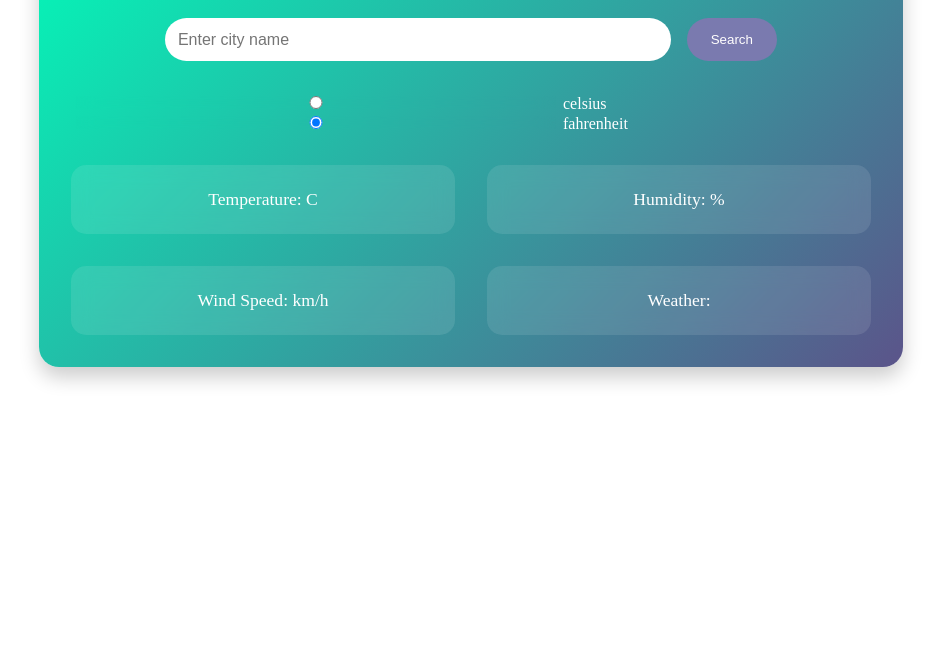
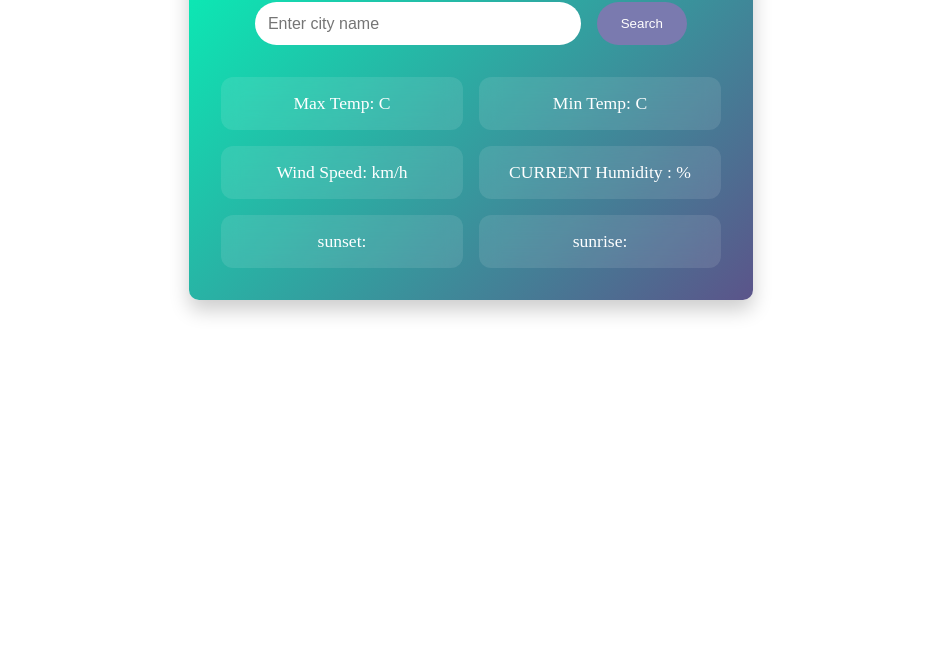
Before and after one commit to Deeptidevi/weatherApp, a plain HTML site: page index.html in a window 1280 px wide. Shown: the part 152-800 px from the top of the page, without its empty margins (169-1110 px from the left). Drawn offline with Linux system fonts and the light colour scheme.

Commit message:
Initial commit

```diff
--- a/index.html
+++ b/index.html
@@ -7,45 +7,48 @@
     <link rel="Stylesheet" href="stryle.css">
 </head>
 <body>
+
     <div class="weather">
-        <h1>CURRENT WEATHER</h1>
+        <h1>WEATHER DETECTOR</h1>
         <div class="search">
-            <input type="text" id="cityInput" placeholder="Enter city name">
+            <input type="text" class="cityInput" placeholder="Enter city name">
 
             <button id="searchBotton" >Search</button>
 
-            </div>
-            <div class="units">
-                <label>
-                    <input type="radio" name="unit" value="celsius" checked>
-                    celsius
-                </label>
-                <label>
-                    <input type="radio" name="unit" value="fahrenheit" checked>
-                    fahrenheit
-                </label>
             </div>
             <div class="info">
                <h2 id="cityName"></h2>
                <div class="weather-details">
                 <div class="detail-box">
                     <i class ="fas fa-temperature-high"></i>
-                <p>Temperature: <span id="temp"></span>C</p>
+                <p>Max Temp: <span id="temp"></span>C</p>
                </div>
                <div class="detail-box">
-                <i class="fas fa-tint"></i>
-                <p>Humidity: <span id="humidity"></span>%</p>
-               </div>
+                <i class ="fas fa-temperature-high"></i>
+            <p>Min Temp: <span id="tempr"></span>C</p>
+           </div>
+
                <div class="detail-box">
                 <i class="fas fa-wind"></i>
                 <p>Wind Speed: <span id="wind"></span>km/h</p>
             </div>
+            <div class="detail-box">
+                <i class="fas fa-tint"></i>
+                <p>CURRENT Humidity : <span id="humidity"></span>%</p>
+               </div>
+
+             <div class="detail-box">
+                <i class="fas fa-wind"></i>
+                <p>sunset: <span id="sunset"></span></p>
+            </div>
         <div class="detail-box">
         <i class="fas fa-cloud"></i>
-        <p>Weather: <span id="description"></span></p>
+        <p>sunrise: <span id="sunrise"></span></p>
         </div>
         </div>
         </div>
     </div>
+
 </body>
+<Script src="pro.js"></Script>
 </html>
--- a/pro.js
+++ b/pro.js
@@ -0,0 +1,39 @@
+const search=document.querySelector("#searchBotton")
+const research=document.querySelector(".cityInput")
+//call back function
+
+
+ search.addEventListener("click",()=>{
+
+    console.log("button is clicked")
+    getweather();
+
+ })
+ async function getweather (){
+   console.log("getweather");
+   const cityName=research.value;
+   console.log(cityName);
+   const response = await fetch(
+      `https://api.openweathermap.org/data/2.5/weather?units=metric&q=${cityName}&appid=34f5d9f52d17d59d5c6fc1e5dc89804b`
+    );
+
+    const data = await response.json();
+    console.log(data)
+    console.log(data.main.temp_max)
+    console.log(data.main.temp_min)
+    console.log(data.wind.speed)
+    console.log(data.sys.sunset)
+    console.log(data.sys.sunrise)
+    console.log(data.sys.humidity)
+
+ document.querySelector("#temp").innerHTML=data.main.temp_max
+ document.querySelector("#tempr").innerHTML=data.main.temp_min
+ document.querySelector("#wind").innerHTML=data.wind.speed
+ document.querySelector("#sunrise").innerHTML=data.sys.sunrise
+ document.querySelector("#sunset").innerHTML=data.sys.sunset
+ document.querySelector("#humidity").innerHTML=data.main.humidity
+ document.querySelector("#humidity").innerHTML=data.main.humidity
+
+
+
+ }
--- a/stryle.css
+++ b/stryle.css
@@ -1,10 +1,10 @@
 .weather {
-    max-width: 800px;
-    margin: 2rem auto;
+    max-width: 500px;
+    margin: 1rem auto;
     padding: 2rem;
     background: linear-gradient(135deg, #00feba, #5b548a);
-    border-radius: 20px;
-    color: white;
+    border-radius: 10px;
+    color: rgb(255, 255, 255);
     box-shadow: 0 10px 20px rgba(0,0,0,0.2);
 }
 
@@ -53,14 +53,14 @@ button:hover {
 .weather-details {
     display: grid;
     grid-template-columns: repeat(2, 1fr);
-    gap: 2rem;
-    margin-top: 2rem;
+    gap: 1rem;
+    margin-top: 1rem;
 }
 
 .detail-box {
     background: rgba(255, 255, 255, 0.1);
-    padding: 1.5rem;
-    border-radius: 15px;
+    padding: 1rem;
+    border-radius: 12px;
     backdrop-filter: blur(10px);
 }
 
@@ -73,3 +73,12 @@ button:hover {
     margin: 0;
     font-size: 1.1rem;
 }
+
+.detail-box p {
+    margin: 0;
+    font-size: 1.1rem;
+}
+.detail-box p {
+    margin: 0;
+    font-size: 1.1rem;
+}
```
